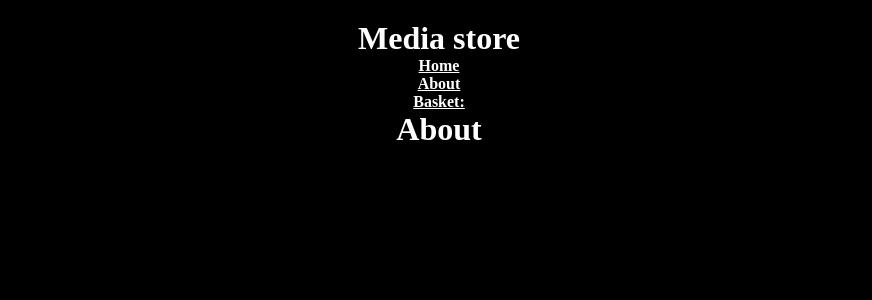
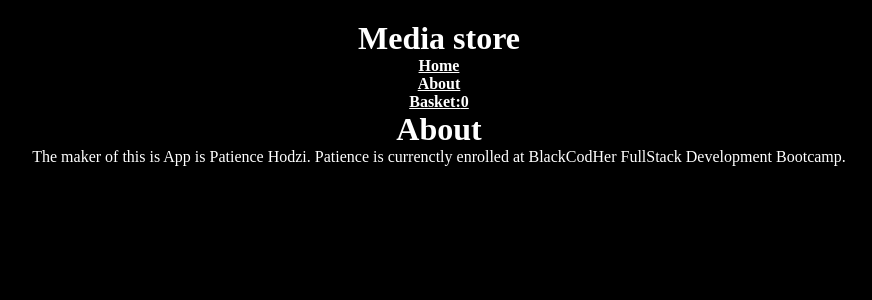
Before and after one commit to black-codher-bootcamp-2022-daly/unit-04-react-assessment-Patienceh1, a React (Create React App) app: page /about in a window 1280 px wide. Shown: the top 300 px of the page, without its empty margins (201-1073 px from the left). Built offline with nearby package versions, Linux system fonts and the light colour scheme.

Commit message:
basket-fix

```diff
--- a/src/App.js
+++ b/src/App.js
@@ -1,7 +1,7 @@
 import "./styles/App.css";
 import Header from "./components/Header";
 import { Routes, Route, BrowserRouter as Router } from "react-router-dom";
-import { useState } from "react";
+import { useEffect, useState } from "react";
 import data from "./models/data.json";
 import About from "./pages/About";
 import Basket from "./components/Basket";
@@ -16,6 +16,16 @@ function App() {
   const [total, setTotal] = useState(0);
   const [term, setTerm] = useState("");
   const [count, setCount] = useState(0);
+
+  function handleChange(changeEvent) {
+
+    //  props.search(props.term);
+   setTerm(changeEvent.target.value);
+  }
+
+  useEffect(()=> {
+    console.log("Someone Typed event =>", term);
+  },[term])
 
   function addToBasket(trackId) {
     products.map((product) => {
@@ -86,7 +96,7 @@ function App() {
   function Home() {
     return (
       <Container>
-        <Search term={term} setTerm={setTerm} search={search} />
+        <Search term={term} handleChange={handleChange} search={search} />
         <ProductList
           items={products}
           addToBasket={addToBasket}
@@ -99,7 +109,7 @@ function App() {
   return (
     <Router>
       <div className="App">
-        <Header basketCount={count} />
+        <Header itemCount={count} />
         <Routes>
           <Route index path="/" element={<Home />} />
           <Route path="/about" element={<About />} />
--- a/src/components/Search.js
+++ b/src/components/Search.js
@@ -1,12 +1,12 @@
 import React from "react";
 
  function Search(props) {
-  const { search, term, setTerm } = props;
+  const { search, term } = props;
 
   function handleChange(changeEvent) {
-    console.log("Someone Typed event =>", changeEvent);
-     props.search(props.term);
-    setTerm(changeEvent.target.value);
+    props.handleChange(changeEvent);
+    //  props.search(props.term);
+    // setTerm(changeEvent.target.value);
   }
 
   function onSubmit(event) {
--- a/src/pages/About.js
+++ b/src/pages/About.js
@@ -4,6 +4,10 @@ import React from "react";
 export default function About () {
 
     return (
+        <>
         <h1>About</h1>
+        <p>The maker of this is App is Patience Hodzi. Patience is currenctly enrolled at BlackCodHer FullStack Development Bootcamp.
+        </p>
+        </>
     )
 }
```
